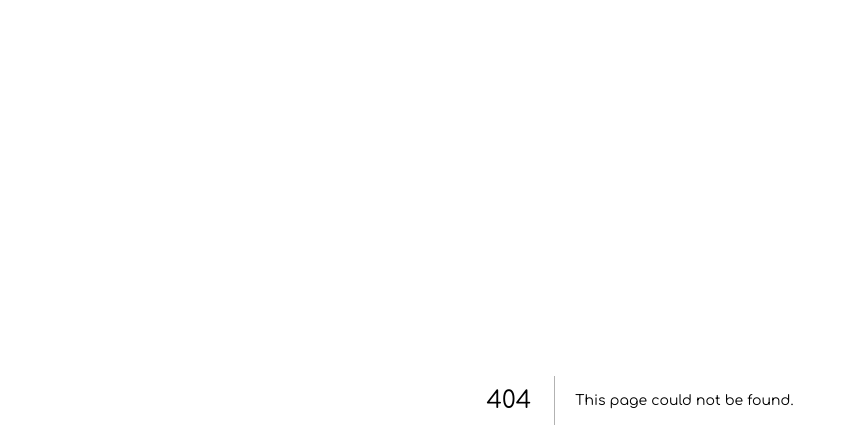
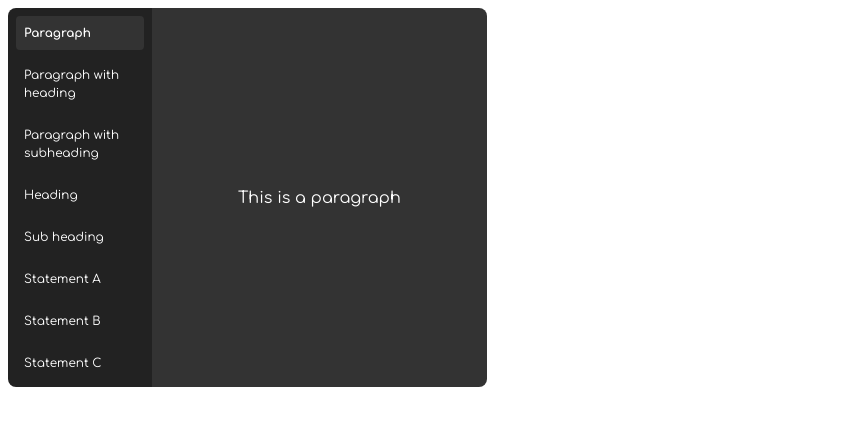
Before and after one commit to theoraccoon/amby-craft-fe, a Next.js app: page /create in a window 1280 px wide. Before the commit this address had no page. Shown: the top 446 px of the page, without its empty margins (0-848 px from the left). Built offline with nearby package versions, Linux system fonts and the light colour scheme.

Commit message:
fix: added text preview component

```diff
--- /dev/null
+++ b/src/app/create/page.tsx
@@ -0,0 +1,10 @@
+import AddTextBlockModal from '@/features/courses/course_creation/add-text-block-modal'
+import React from 'react'
+
+export default function page() {
+  return (
+    <div>
+      <AddTextBlockModal type={'Paragraph'} />
+    </div>
+  )
+}
--- /dev/null
+++ b/src/features/courses/course_creation/add-text-block-modal.tsx
@@ -0,0 +1,63 @@
+'use client'
+import React, { useState } from 'react'
+
+type BlockType =
+  | 'Paragraph'
+  | 'Paragraph with heading'
+  | 'Paragraph with subheading'
+  | 'Heading'
+  | 'Sub heading'
+  | 'Statement A'
+  | 'Statement B'
+  | 'Statement C'
+  | 'Statement D'
+  | 'Note'
+
+type Props = {
+  type: BlockType
+}
+
+const blockContentMap: Record<BlockType, string> = {
+  Paragraph: 'This is a paragraph',
+  'Paragraph with heading': 'This is a paragraph with heading',
+  'Paragraph with subheading': 'This is a paragraph with subheading',
+  Heading: 'This is a heading',
+  'Sub heading': 'This is a sub heading',
+  'Statement A': 'This is Statement A',
+  'Statement B': 'This is Statement B',
+  'Statement C': 'This is Statement C',
+  'Statement D': 'This is Statement D',
+  Note: 'This is a note',
+}
+
+function AddTextBlockModal({ type }: Props) {
+  const [selectedType, setSelectedType] = useState<BlockType>(type)
+
+  return (
+    <div className="flex w-[495px] h-[395px] text-white p-2">
+      {/* Block list */}
+      <div className="w-[30%] h-full bg-[#222222] rounded-l-lg p-2 space-y-2 overflow-y-auto no-scrollbar">
+        {Object.keys(blockContentMap).map((block) => (
+          <div
+            key={block}
+            onClick={() => setSelectedType(block as BlockType)}
+            className={`cursor-pointer p-2 rounded text-xs ${
+              selectedType === block
+                ? 'bg-tertiary text-white font-bold *:'
+                : 'hover:bg-neutral-700'
+            }`}
+          >
+            {block}
+          </div>
+        ))}
+      </div>
+
+      {/* Preview */}
+      <div className="w-[70%] h-full bg-tertiary rounded-r-lg flex items-center justify-center text-center px-4">
+        {blockContentMap[selectedType]}
+      </div>
+    </div>
+  )
+}
+
+export default AddTextBlockModal
--- /dev/null
+++ b/src/features/courses/course_creation/blocks/text-blocks.tsx
@@ -0,0 +1 @@
+'use client'
```
